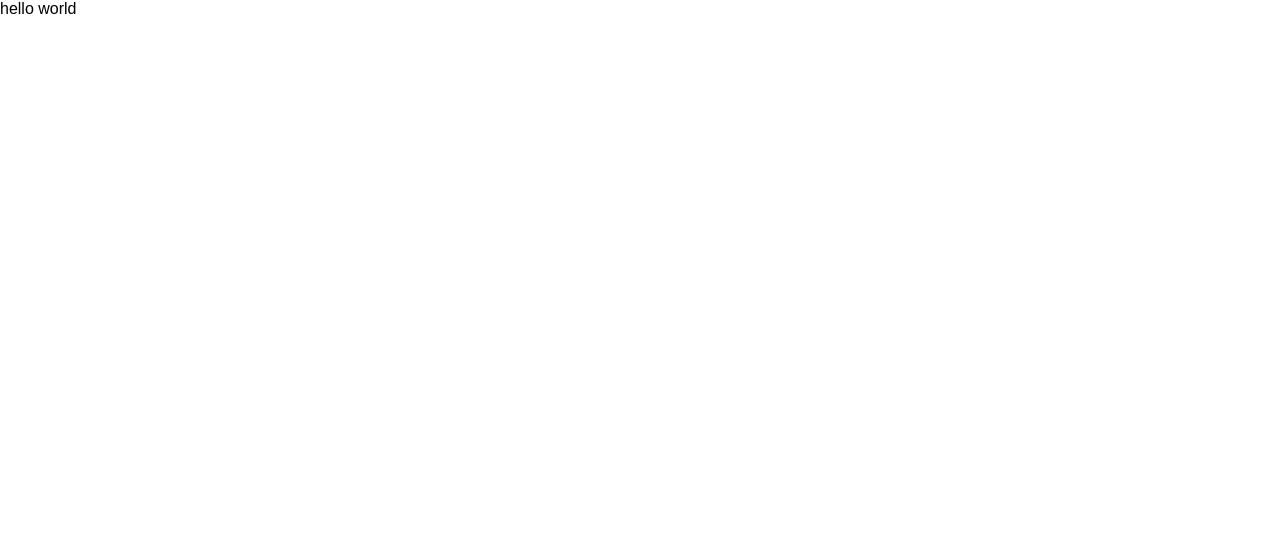
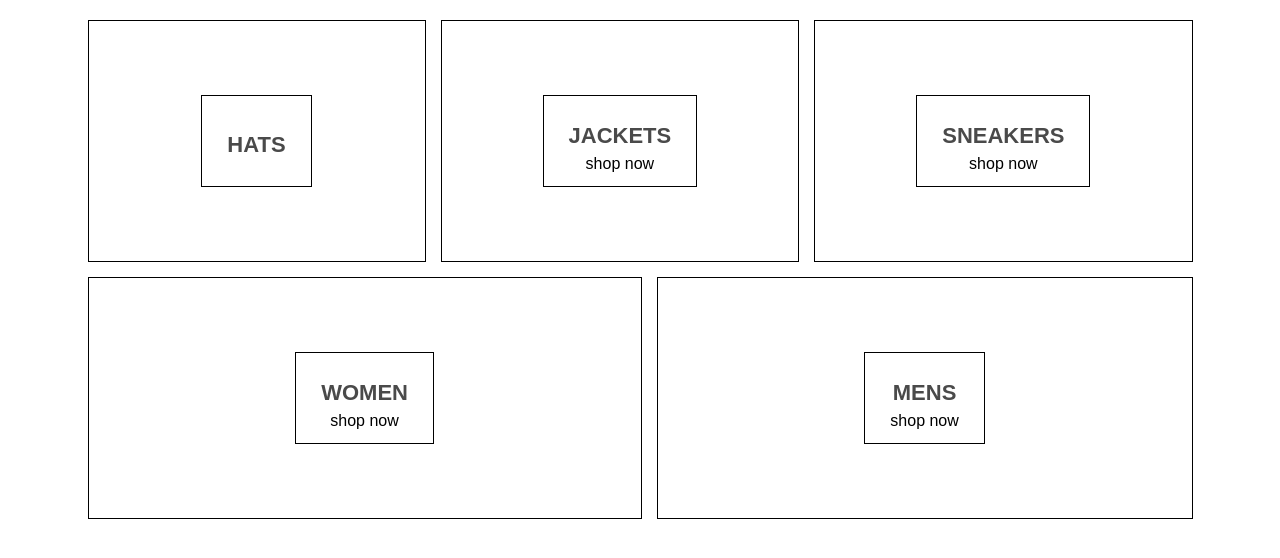
Before and after one commit to beqa777/crwn-clothing, a React (Create React App) app: page / in a window 1280 px wide. Shown: the top 558 px of the page. Built offline with nearby package versions, Linux system fonts and the light colour scheme.

Commit message:
first commit

```diff
--- a/src/App.js
+++ b/src/App.js
@@ -1,11 +1,15 @@
 import React, { Component } from 'react';
 
+import './App.css';
+import './homepage.styles.scss';
+import HomePage from './homepage.component';
 
 class App extends Component {
   render() {
     return (
-      <div className="App">
-        hello world
+      <div>
+        <HomePage />
+
       </div>
     );
   }
--- /dev/null
+++ b/src/homepage.component.jsx
@@ -0,0 +1,45 @@
+import React from 'react';
+
+
+const HomePage = () => (
+    <div className='homepage'>
+        <div className='directory-menu'>
+
+            <div className='menu-item'>
+                <div className='content'>
+                    <h1 className='title'>HATS</h1>
+                    <span className="subtitle"></span>
+                </div>
+            </div>
+
+            <div className='menu-item'>
+                <div className='content'>
+                    <h1 className='title'>JACKETS</h1>
+                    <span className="subtitle">shop now</span>
+                </div>
+            </div>
+            <div className='menu-item'>
+                <div className='content'>
+                    <h1 className='title'>SNEAKERS</h1>
+                    <span className="subtitle">shop now</span>
+                </div>
+            </div>
+            <div className='menu-item'>
+                <div className='content'>
+                    <h1 className='title'>WOMEN</h1>
+                    <span className="subtitle">shop now</span>
+                </div>
+            </div>
+            <div className='menu-item'>
+                <div className='content'>
+                    <h1 className='title'>MENS</h1>
+                    <span className="subtitle">shop now</span>
+                </div>
+            </div>
+
+
+        </div>
+    </div>
+)
+
+export default HomePage;
--- /dev/null
+++ b/src/homepage.styles.scss
@@ -0,0 +1,54 @@
+.homepage {
+  display: flex;
+  flex-direction: column;
+  align-items: center;
+  padding: 20px 80px;
+}
+
+.directory-menu {
+  width: 100%;
+  display: flex;
+  flex-wrap: wrap;
+  justify-content: space-between;
+}
+
+.menu-item {
+  min-width: 30%;
+  height: 240px;
+  flex: 1 1 auto;
+  display: flex;
+  align-items: center;
+  justify-content: center;
+  border: 1px solid black;
+  margin: 0 7.5px 15px;
+
+  &:first-child {
+    margin-right: 7.5px;
+  }
+
+  &:last-child {
+    margin-left: 7.5px;
+  }
+
+  .content {
+    height: 90px;
+    padding: 0 25px;
+    display: flex;
+    flex-direction: column;
+    align-items: center;
+    justify-content: center;
+    border: 1px solid black;
+
+    .title {
+      font-weight: bold;
+      margin-bottom: 6px;
+      font-size: 22px;
+      color: #4a4a4a;
+    }
+
+    .subtitle {
+      font-weight: lighter;
+      font-size: 16px;
+    }
+  }
+}
```
